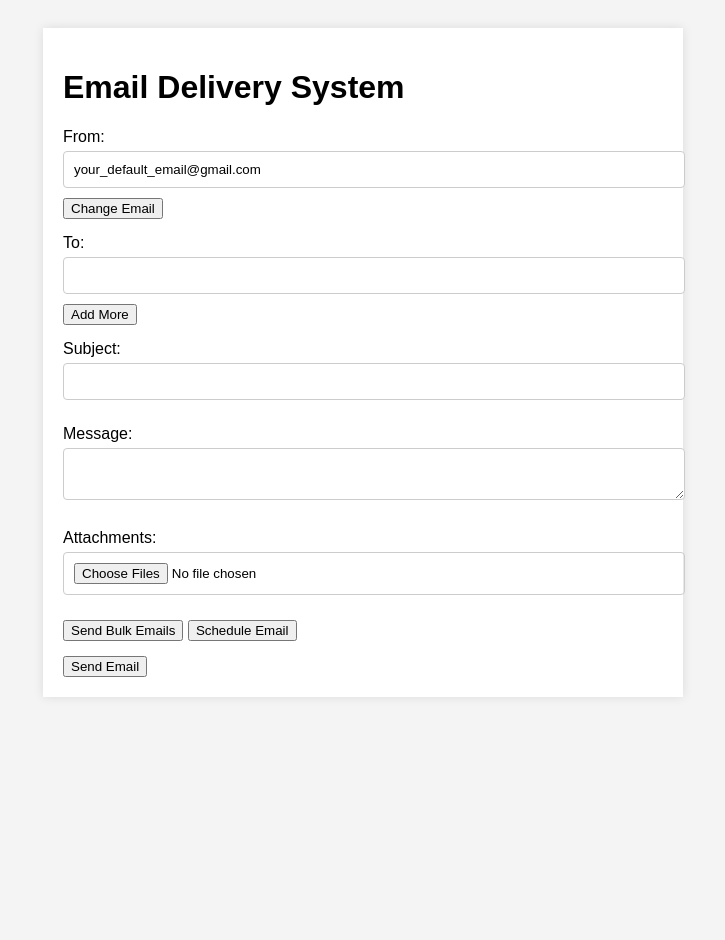
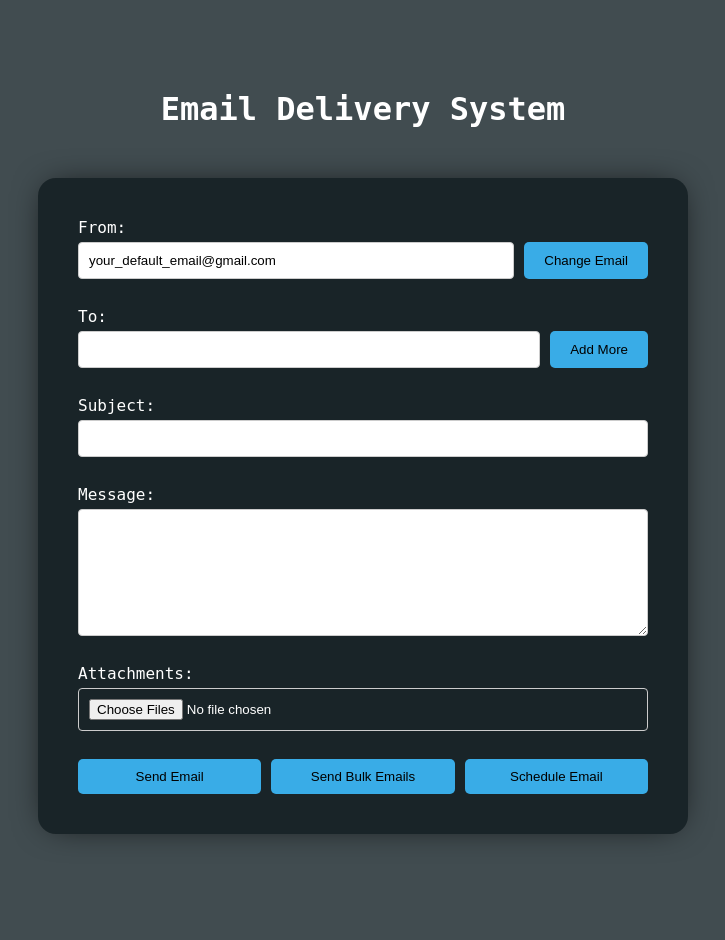
Before and after one commit to proHarshang/email_delivery_system, a Flask app: page / in a window 1280 px wide. Shown: the whole page, without its empty margins (277-1002 px from the left). Before the commit the page ends 677 px from the top, so only its background shows below. Run offline with Flask 3, Linux system fonts and the light colour scheme.

Commit message:
styling added

```diff
--- a/static/script.js
+++ b/static/script.js
@@ -25,6 +25,7 @@ document.addEventListener('DOMContentLoaded', function () {
         const currentReceivers = receiversList.querySelectorAll('.toEmail').length;
         if (currentReceivers < maxReceivers) {
             const newReceiver = document.createElement('div');
+            newReceiver.classList.add('fieldWithBtn', 'receiver')
             newReceiver.innerHTML = `
                 <input type="email" name="receivers[]" class="toEmail" required>
                 <button type="button" class="removeReceiverBtn">Remove</button>
--- a/static/styles.css
+++ b/static/styles.css
@@ -1,46 +1,174 @@
+* {
+  margin: 0;
+  padding: 0;
+}
+
+:root {
+  --primaryColor: #192428;
+  --secondaryColor: #39ace7;
+  --accentColor: #2d383c;
+  --backgroundColor: #414c50;
+}
+
+html::-moz-selection {
+  background-color: var(--secondaryColor);
+  color: var(--primaryColor);
+}
+
+html::selection {
+  background-color: var(--secondaryColor);
+  color: var(--primaryColor);
+}
+
 body {
-  font-family: Arial, sans-serif;
-  background-color: #f4f4f4;
-  padding: 20px;
+  font-family: monospace, sans-serif;
+  width: 100vw;
+  min-height: 100vh;
+  overflow-x: hidden;
+  position: relative;
+  background-color: var(--backgroundColor);
+  padding-top: 40px;
+  padding-bottom: 100px;
 }
+
+body::-webkit-scrollbar {
+  background-color: var(--accentColor);
+  width: 8px;
+}
+
+body::-webkit-scrollbar-thumb {
+  background-color: var(--primaryColor);
+  border-radius: 20px;
+}
+
+button {
+  background-color: var(--secondaryColor);
+  border: none;
+  padding: 10px 20px;
+  border-radius: 5px;
+  cursor: pointer;
+  transition: all 0.2s;
+  white-space: nowrap;
+}
+
+button:hover {
+  filter: brightness(1.2);
+}
+
+button:active {
+  scale: 0.95;
+}
+
+a:hover {
+  color: var(--accentColor);
+}
+
+h1 {
+  text-align: center;
+  width: fit-content;
+  margin: 50px auto;
+  color: white;
+}
+
 .container {
-  max-width: 600px;
+  background: var(--primaryColor);
+  box-shadow: 0 0 35px -12px rgba(0, 0, 0, 1);
+  border-radius: 18px;
+  padding: 40px;
+  width: 95%;
   margin: auto;
-  background: white;
-  padding: 20px;
-  box-shadow: 0 0 10px rgba(0, 0, 0, 0.1);
+  max-width: 570px;
 }
+
 .form-group {
-  margin-bottom: 15px;
+  margin-bottom: 28px;
+  display: flex;
+  flex-direction: column;
+  align-items: flex-start;
 }
-.form-group label {
+
+label {
   display: block;
+  color: white;
   margin-bottom: 5px;
 }
-.form-group input,
-.form-group textarea {
-  width: 100%;
+
+input,
+textarea {
+  width: -webkit-fill-available;
   padding: 10px;
-  margin-bottom: 10px;
   border: 1px solid #ccc;
   border-radius: 4px;
 }
+
+input[type="file"] {
+  color: white;
+}
+
+.fieldWithBtn {
+  display: flex;
+  gap: 10px;
+  align-items: stretch;
+  width: 100%;
+}
+
+.receiver {
+  margin-top: 6px;
+}
+
+.btn-group {
+  display: flex;
+  justify-content: flex-start;
+  flex-direction: row;
+  gap: 10px;
+}
+
+.btn-group button {
+  width: 100%;
+}
+
+@media (max-width: 480px) {
+  .btn-group {
+    flex-wrap: wrap;
+  }
+}
+
 .popup {
   position: fixed;
   top: 0;
   left: 0;
   width: 100%;
   height: 100%;
-  background: rgba(0, 0, 0, 0.5);
+  background: transparent;
   display: flex;
   justify-content: center;
   align-items: center;
+  backdrop-filter: blur(5px) brightness(0.6);
 }
+
 .popup-content {
-  background: white;
-  padding: 20px;
-  box-shadow: 0 0 10px rgba(0, 0, 0, 0.3);
+  background: var(--accentColor);
+  box-shadow: 0 0 35px -12px rgba(0, 0, 0, 1);
+  border-radius: 18px;
+  padding: 40px;
+  width: 90%;
+  margin: auto;
+  max-width: 450px;
 }
+
+.popup-content h2 {
+  color: white;
+  margin: auto;
+  width: fit-content;
+  margin-bottom: 40px;
+}
+
+.closePopupBtn {
+  border: 2px solid var(--secondaryColor);
+  color: var(--secondaryColor);
+  background-color: transparent;
+}
+
 .hidden {
   display: none;
 }
--- a/templates/index.html
+++ b/templates/index.html
@@ -7,20 +7,22 @@
         <link rel="stylesheet" href="/static/styles.css">
     </head>
     <body>
+        <h1>Email Delivery System</h1>
         <div class="container">
-            <h1>Email Delivery System</h1>
             <form id="emailForm">
                 <div class="form-group">
                     <label for="fromEmail">From:</label>
+                    <div class="fieldWithBtn">
                         <input type="email" id="fromEmail"
                             value="your_default_email@gmail.com" readonly>
                         <button type="button" id="changeEmailBtn">Change
                             Email</button>
                     </div>
+                </div>
 
                 <div id="receiversList" class="form-group">
                     <label for="toEmail">To:</label>
-                    <div>
+                    <div class="fieldWithBtn">
                         <input type="email" name="receivers[]" class="toEmail"
                             required>
                         <button type="button" id="addReceiverBtn">Add
@@ -35,7 +37,7 @@
 
                 <div class="form-group">
                     <label for="body">Message:</label>
-                    <textarea id="body" required></textarea>
+                    <textarea id="body" rows="7" required></textarea>
                 </div>
 
                 <div class="form-group">
@@ -45,16 +47,13 @@
                 </div>
 
                 <!-- Buttons for new features -->
-                <div class="form-group">
-                    <!-- <button type="button" id="addAttachmentBtn">Add
-                        Attachment</button> -->
+                <div class="btn-group">
+                    <button type="submit">Send Email</button>
                     <button type="button" id="bulkEmailBtn">Send Bulk
                         Emails</button>
                     <button type="button" id="scheduleEmailBtn">Schedule
                         Email</button>
                 </div>
-
-                <button type="submit">Send Email</button>
             </form>
         </div>
 
@@ -63,15 +62,21 @@
             <div class="popup-content">
                 <h2>Send Bulk Emails</h2>
                 <form id="bulkEmailForm">
+                    <div class="form-group">
                         <label for="numEmails">Number of Emails:</label>
                         <input type="number" id="numEmails" required>
+                    </div>
 
+                    <div class="form-group">
                         <label for="interval">Interval (minutes):</label>
                         <input type="number" id="interval" required>
+                    </div>
 
+                    <div class="btn-group">
                         <button type="submit">Start Bulk Email</button>
-                    <button type="button"
+                        <button type="button" class="closePopupBtn"
                             id="closeBulkEmailPopupBtn">Close</button>
+                    </div>
                 </form>
             </div>
         </div>
@@ -81,13 +86,16 @@
             <div class="popup-content">
                 <h2>Schedule Email</h2>
                 <form id="scheduleEmailForm">
+                    <div class="form-group">
                         <label for="scheduleTime">Schedule Time:</label>
                         <input type="datetime-local" id="scheduleTime"
                             required>
-
+                    </div>
+                    <div class="btn-group">
                         <button type="submit">Schedule</button>
-                    <button type="button"
+                        <button type="button" class="closePopupBtn"
                             id="closeScheduleEmailPopupBtn">Close</button>
+                    </div>
                 </form>
             </div>
         </div>
@@ -97,14 +105,19 @@
             <div class="popup-content">
                 <h2>Change Sender Email</h2>
                 <form id="changeEmailForm">
+                    <div class="form-group">
                         <label for="newEmail">New Email:</label>
                         <input type="email" id="newEmail" required>
-
+                    </div>
+                    <div class="form-group">
                         <label for="emailPassword">Password:</label>
                         <input type="password" id="emailPassword" required>
-
+                    </div>
+                    <div class="btn-group">
                         <button type="submit">Save</button>
-                    <button type="button" id="closePopupBtn">Close</button>
+                        <button type="button" class="closePopupBtn"
+                            id="closePopupBtn">Close</button>
+                    </div>
                 </form>
             </div>
         </div>
```
Lines whose indentation alone changed are shown as unchanged.
